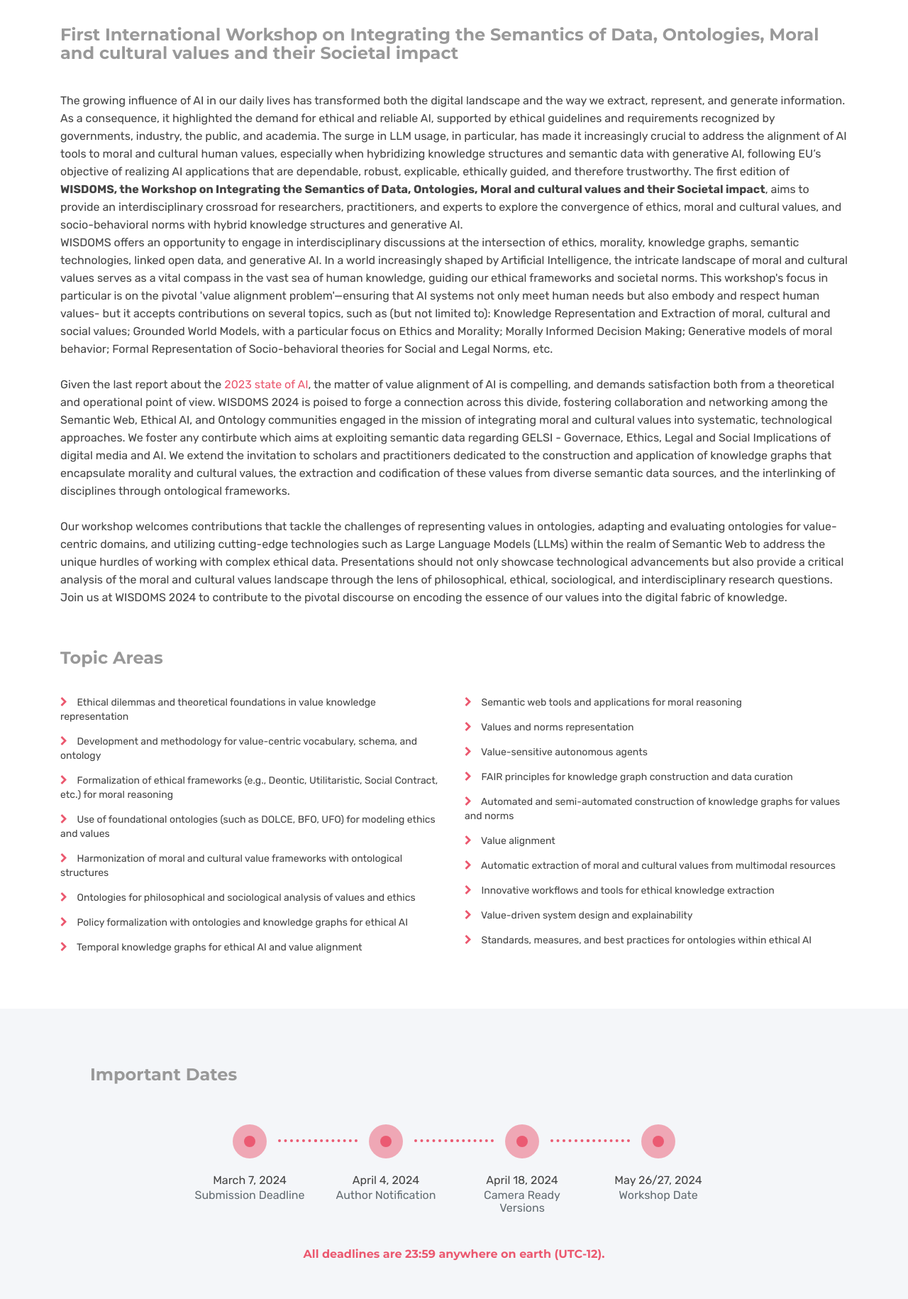
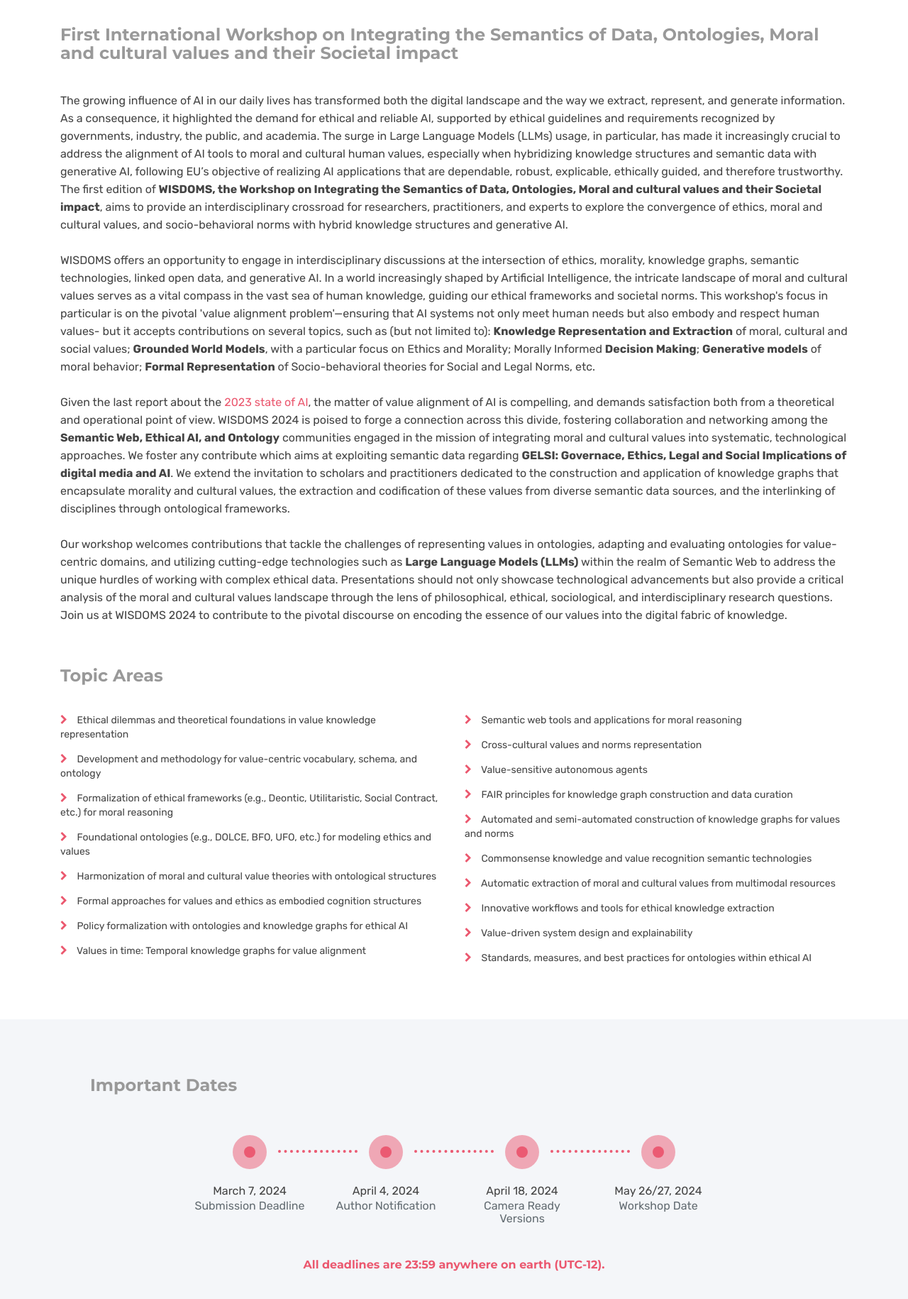
Before and after one commit to wisdoms-workshop/wisdoms-workshop.github.io, a Jekyll site: the page built from index.html, in a window 1280 px wide, cut to the strip 510-2364 px from the top of the page. Shown: the top 1830 px of the strip at 71% size. Built offline with Jekyll 4.4.1, drawn with Linux system fonts in a browser that asks for light colours; some of the changed text lies outside the part shown.

Commit message:
submissions section fix

```diff
--- a/index.html
+++ b/index.html
@@ -64,19 +64,21 @@
   <div id="features" class="container">
     <h4 class="sub-title space-left">First International Workshop on Integrating the Semantics of Data, Ontologies, Moral and cultural values and their Societal impact</h4>
     <p class="lead">
-      The growing influence of AI in our daily lives has transformed both the digital landscape and the way we extract, represent, and generate information. As a consequence, it highlighted the demand for ethical and reliable AI, supported by ethical guidelines and requirements recognized by governments, industry, the public, and academia. The surge in LLM usage, in particular, has made it increasingly crucial to address the alignment of AI tools to moral and cultural human values, especially when hybridizing knowledge structures and semantic data with generative AI, following EU’s objective of realizing AI applications that are dependable, robust, explicable, ethically guided, and therefore trustworthy.
+      The growing influence of AI in our daily lives has transformed both the digital landscape and the way we extract, represent, and generate information. As a consequence, it highlighted the demand for ethical and reliable AI, supported by ethical guidelines and requirements recognized by governments, industry, the public, and academia. The surge in Large Language Models (LLMs) usage, in particular, has made it increasingly crucial to address the alignment of AI tools to moral and cultural human values, especially when hybridizing knowledge structures and semantic data with generative AI, following EU’s objective of realizing AI applications that are dependable, robust, explicable, ethically guided, and therefore trustworthy.
       The first edition of <strong>WISDOMS, the Workshop on Integrating the Semantics of Data, Ontologies, Moral and cultural values and their Societal impact</strong>, aims to provide an interdisciplinary crossroad for researchers, practitioners, and experts to explore the convergence of ethics, moral and cultural values, and socio-behavioral norms with hybrid knowledge structures and generative AI.
+      <br />
       <br />
       WISDOMS offers an opportunity to engage in interdisciplinary discussions at the intersection of ethics, morality, knowledge graphs, semantic technologies, linked open data, and generative AI.
       In a world increasingly shaped by Artificial Intelligence, the intricate landscape of moral and cultural values serves as a vital compass in the vast sea of human knowledge, guiding our ethical frameworks and societal norms.
-      This workshop's focus in particular is on the pivotal 'value alignment problem'—ensuring that AI systems not only meet human needs but also embody and respect human values- but it accepts contributions on several topics, such as (but not limited to): Knowledge Representation and Extraction of moral, cultural and social values; Grounded World Models, with a particular focus on Ethics and Morality; Morally Informed Decision Making; Generative models of moral behavior; Formal Representation of Socio-behavioral theories for Social and Legal Norms, etc.
+      This workshop's focus in particular is on the pivotal 'value alignment problem'—ensuring that AI systems not only meet human needs but also embody and respect human values- but it accepts contributions on several topics, such as (but not limited to): <strong>Knowledge Representation and Extraction</strong> of moral, cultural and social values; <strong>Grounded World Models</strong>, with a particular focus on Ethics and Morality; Morally Informed <strong>Decision Making</strong>; <strong>Generative models</strong> of moral behavior; <strong>Formal Representation</strong> of Socio-behavioral theories for Social and Legal Norms, etc.
       <br />
       <br />
       Given the last report about the <a href="https://www.stateof.ai/">2023 state of AI</a>, the matter of value alignment of AI is compelling, and demands satisfaction both from a theoretical and operational point of view.
-      WISDOMS 2024 is poised to forge a connection across this divide, fostering collaboration and networking among the Semantic Web, Ethical AI, and Ontology communities engaged in the mission of integrating moral and cultural values into systematic, technological approaches. We foster any contirbute which aims at exploiting semantic data regarding GELSI - Governace, Ethics, Legal and Social Implications of digital media and AI. We extend the invitation to scholars and practitioners dedicated to the construction and application of knowledge graphs that encapsulate morality and cultural values, the extraction and codification of these values from diverse semantic data sources, and the interlinking of disciplines through ontological frameworks.
+      WISDOMS 2024 is poised to forge a connection across this divide, fostering collaboration and networking among the <strong>Semantic Web, Ethical AI, and Ontology</strong> communities engaged in the mission of integrating moral and cultural values into systematic, technological approaches. We foster any contribute which aims at exploiting semantic data regarding <strong>GELSI: Governace, Ethics, Legal and Social Implications of digital media and AI</strong>. We extend the invitation to scholars and practitioners dedicated to the construction and application of knowledge graphs that encapsulate morality and cultural values, the extraction and codification of these values from diverse semantic data sources, and the interlinking of disciplines through ontological frameworks.
       <br />
       <br />
-      Our workshop welcomes contributions that tackle the challenges of representing values in ontologies, adapting and evaluating ontologies for value-centric domains, and utilizing cutting-edge technologies such as Large Language Models (LLMs) within the realm of Semantic Web to address the unique hurdles of working with complex ethical data. Presentations should not only showcase technological advancements but also provide a critical analysis of the moral and cultural values landscape through the lens of philosophical, ethical, sociological, and interdisciplinary research questions. Join us at WISDOMS 2024 to contribute to the pivotal discourse on encoding the essence of our values into the digital fabric of knowledge.
+      Our workshop welcomes contributions that tackle the challenges of representing values in ontologies, adapting and evaluating ontologies for value-centric domains, and utilizing cutting-edge technologies such as <strong>Large Language Models (LLMs)</strong> within the realm of Semantic Web to address the unique hurdles of working with complex ethical data. Presentations should not only showcase technological advancements but also provide a critical analysis of the moral and cultural values landscape through the lens of philosophical, ethical, sociological, and interdisciplinary research questions.
+      Join us at WISDOMS 2024 to contribute to the pivotal discourse on encoding the essence of our values into the digital fabric of knowledge.
     </p>
     <div class="mb-60"></div>
   </div>
@@ -100,15 +102,15 @@
           </li>
           <li>
             <i class="fa fa-chevron-right" aria-hidden="true"></i>
-            Use of foundational ontologies (such as DOLCE, BFO, UFO) for modeling ethics and values
+            Foundational ontologies (e.g., DOLCE, BFO, UFO, etc.) for modeling ethics and values
           </li>
           <li>
             <i class="fa fa-chevron-right" aria-hidden="true"></i>
-            Harmonization of moral and cultural value frameworks with ontological structures
+            Harmonization of moral and cultural value theories with ontological structures
           </li>
           <li>
             <i class="fa fa-chevron-right" aria-hidden="true"></i>
-            Ontologies for philosophical and sociological analysis of values and ethics
+            Formal approaches for values and ethics as embodied cognition structures
           </li>
           <li>
             <i class="fa fa-chevron-right" aria-hidden="true"></i>
@@ -116,7 +118,7 @@
           </li>
           <li>
             <i class="fa fa-chevron-right" aria-hidden="true"></i>
-            Temporal knowledge graphs for ethical AI and value alignment
+            Values in time: Temporal knowledge graphs for value alignment
           </li>
         </ul>
       </div>
@@ -128,7 +130,7 @@
           </li>
           <li>
             <i class="fa fa-chevron-right" aria-hidden="true"></i>
-            Values and norms representation
+            Cross-cultural values and norms representation
           </li>
           <li>
             <i class="fa fa-chevron-right" aria-hidden="true"></i>
@@ -144,7 +146,7 @@
           </li>
           <li>
             <i class="fa fa-chevron-right" aria-hidden="true"></i>
-            Value alignment
+            Commonsense knowledge and value recognition semantic technologies
           </li>
           <li>
             <i class="fa fa-chevron-right" aria-hidden="true"></i>
@@ -252,9 +254,11 @@
       <div class="row">
         <div class="col-xs-12 col-sm-6">
           <div class="hero-content-v2">
-            <h3><strong>Submissions</strong></h3>
+            <h4>
+              Submissions
+            </h4>
             <p>
-              Workshop submissions must be written in English and formatted in
+              Submissions must be written in English and formatted in
               the CEUR-WS.org proceedings style, single column format. All
               papers and abstracts have to be submitted electronically via
               EasyChair. Each accepted paper needs to be presented by one of the
```
Also changed, not shown: organization.html (+7 -6 lines).
